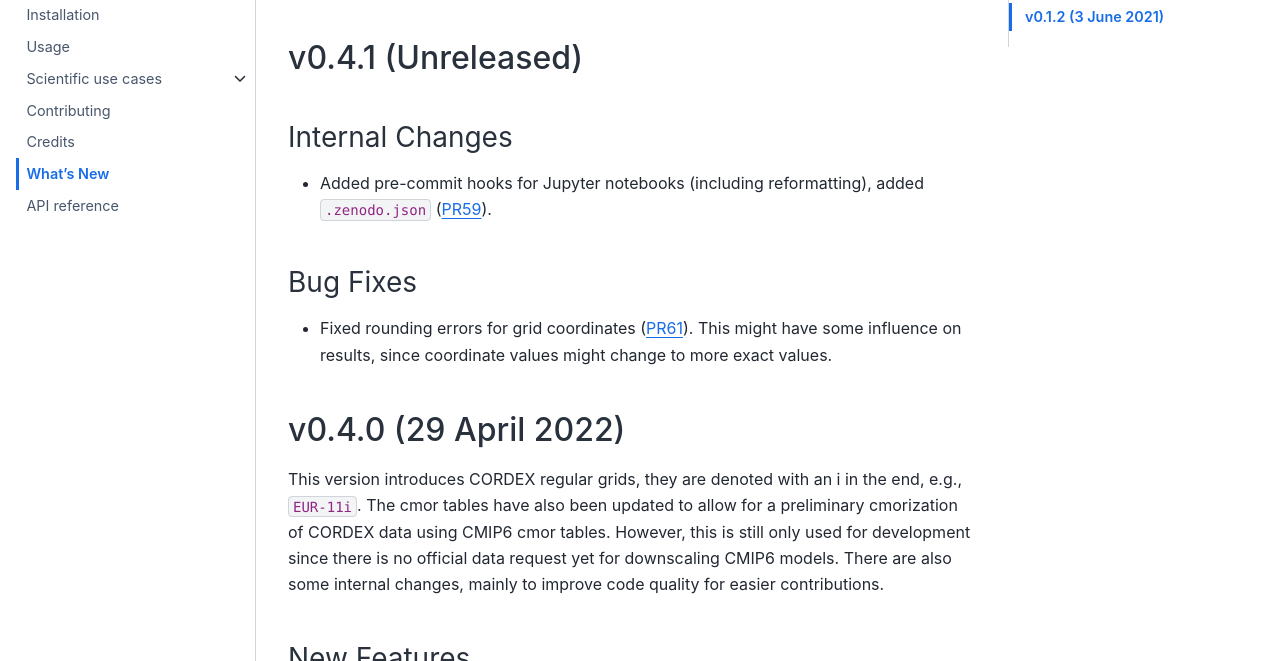
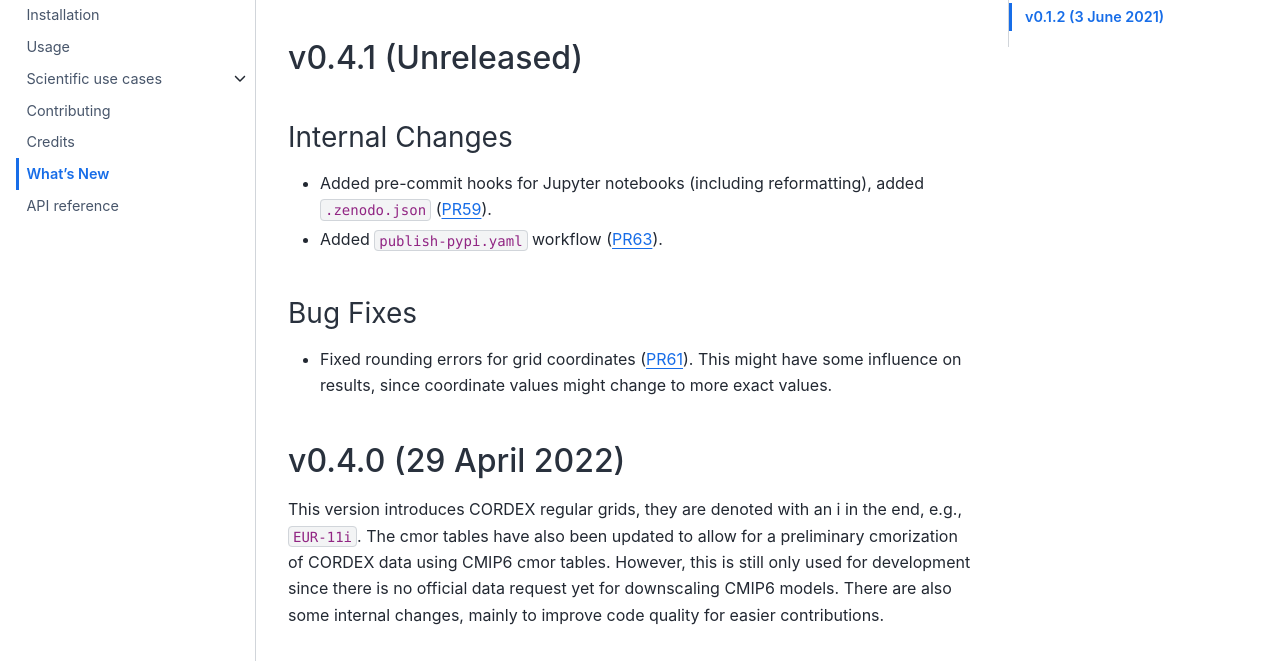
Before and after one commit to euro-cordex/py-cordex, a Sphinx documentation site: the page built from docs/whats_new.rst, in a window 1280 px wide and 900 px high, cut to the strip 239-900 px from the top of the window. Built offline with Sphinx 7.4.7 and the Sphinx Book theme 1.1.4, drawn with Linux system fonts in a browser that asks for light colours; pages that are not in the unit, such as notebooks, are missing from menus.

Commit message:
added publish-pypi workflow (#63)
* added publish-pypi workflow

* Update whats_new.rst

```diff
--- a/docs/whats_new.rst
+++ b/docs/whats_new.rst
@@ -16,6 +16,7 @@ Internal Changes
 ~~~~~~~~~~~~~~~~
 
 - Added pre-commit hooks for Jupyter notebooks (including reformatting), added ``.zenodo.json`` (:pull:`59`).
+- Added ``publish-pypi.yaml`` workflow (:pull:`63`).
 
 Bug Fixes
 ~~~~~~~~~
```
Also changed, not shown: 1 other file.
